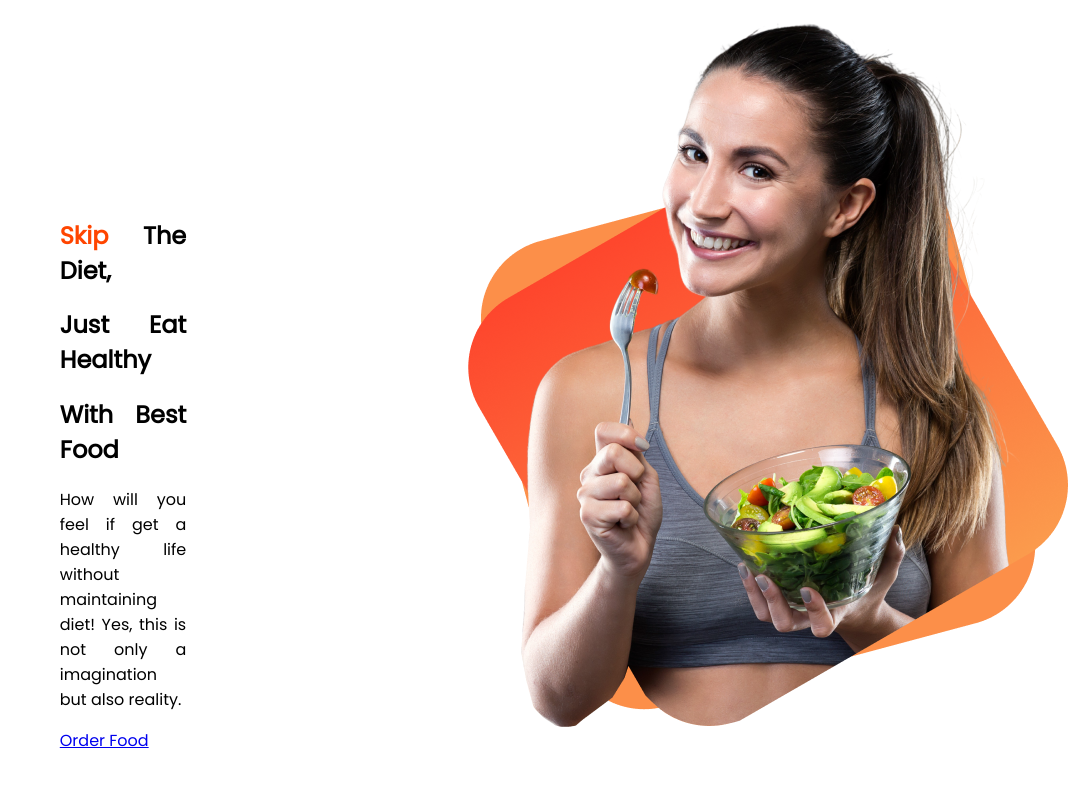
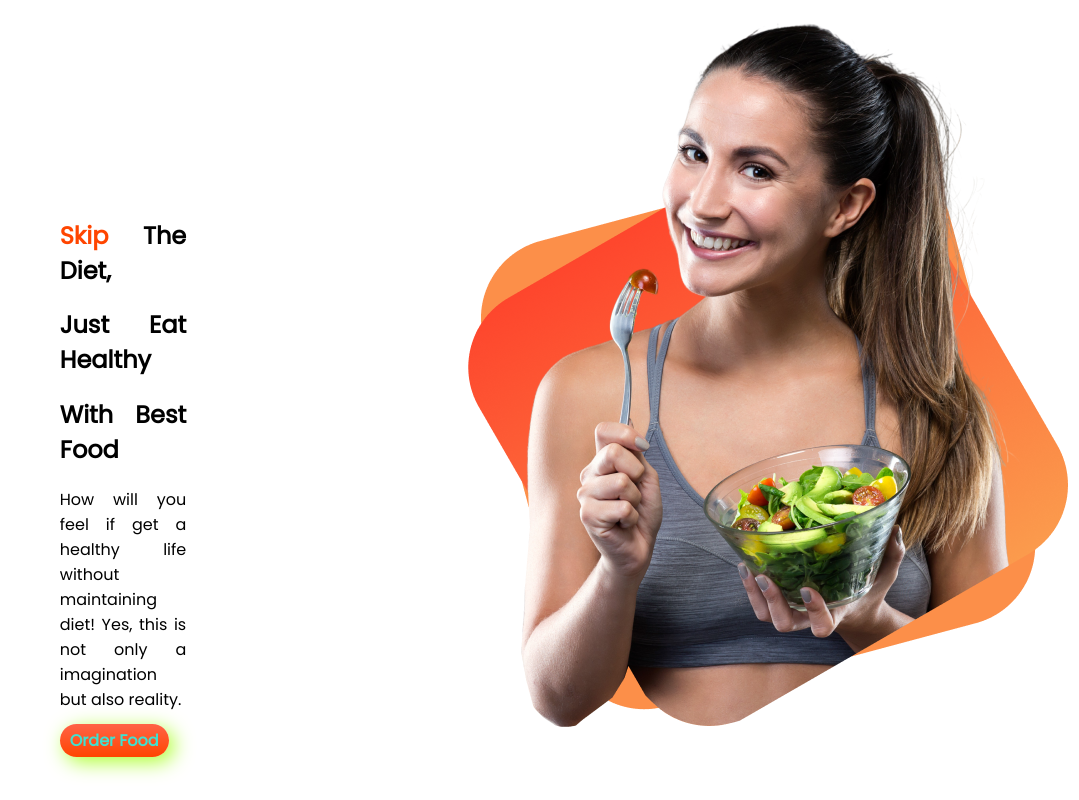
Before and after one commit to ShahriarRaktim/best-food, a plain HTML site: page index.html in a window 1280 px wide. Shown: the whole page, without its empty margins (201-1280 px from the left). Drawn offline with Linux system fonts and the light colour scheme.

Commit message:
button add

```diff
--- a/style.css
+++ b/style.css
@@ -17,6 +17,12 @@ span{
     padding-right: 10%;
     text-align: justify;
 }
-h3{
-
+.link-button{
+    color: turquoise;
+    font-weight: 800;
+    text-decoration: none;
+    background-image: linear-gradient(tomato,orangered);
+    padding: 5px 10px;
+    border-radius: 20px;
+    box-shadow: 5px 5px 20px greenyellow;
 }
```
